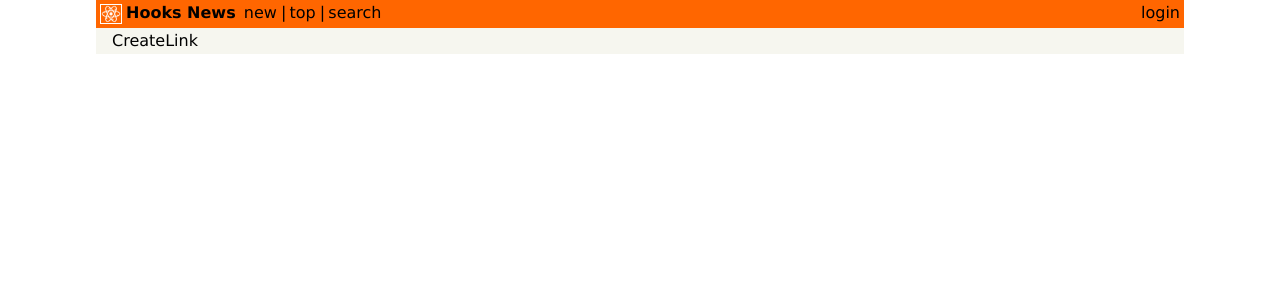
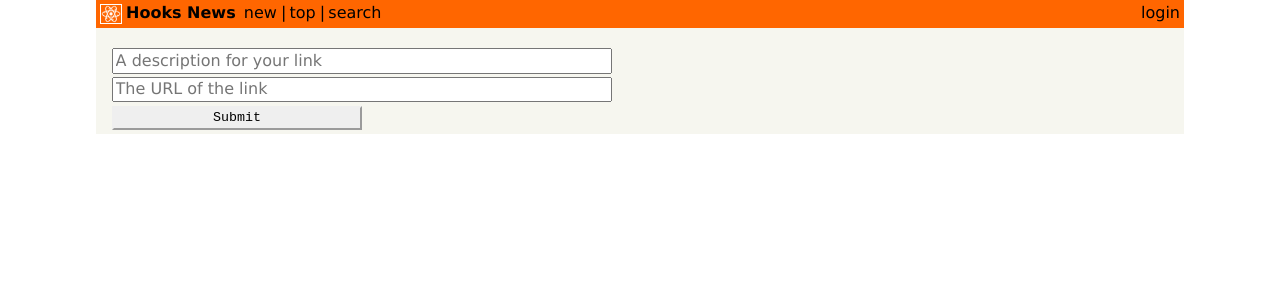
Before and after one commit to louiswongdev/hackernews-with-firebase, a React (Create React App) app: page /create in a window 1280 px wide. Shown: the top 300 px of the page. Built offline with nearby package versions, Linux system fonts and the light colour scheme; no server answers.

Commit message:
Added CreateLink component to submit new links via firestore. Also tweaked logic for error handling with login/create account on Login page

```diff
--- a/src/components/Auth/Login.js
+++ b/src/components/Auth/Login.js
@@ -22,7 +22,7 @@
     isSubmitting,
     handleChange,
     values,
-  } = useFormValidation(INITIAL_STATE, validateLogin, login, authenticateUser);
+  } = useFormValidation(INITIAL_STATE, validateLogin, authenticateUser, login);
 
   const handleLoginOrCreate = () => {
     setLogin(prevLogin => !prevLogin);
@@ -32,7 +32,7 @@
   async function authenticateUser() {
     const { name, email, password } = values;
     try {
-      const response = login
+      login
         ? await firebase.login(email, password)
         : await firebase.register(name, email, password);
 
--- a/src/components/Auth/useFormValidation.js
+++ b/src/components/Auth/useFormValidation.js
@@ -1,6 +1,6 @@
 import React, { useState, useEffect } from 'react';
 
-function useFormValidation(initialState, validate, isLogin, authenticate) {
+function useFormValidation(initialState, validate, authenticate, login) {
   const [values, setValues] = useState(initialState);
   const [errors, setErrors] = useState({});
   const [isSubmitting, setIsSubmitting] = useState(false);
@@ -26,13 +26,13 @@
   }
 
   function handleBlur() {
-    const validationErrors = validate(values, isLogin);
+    const validationErrors = validate(values, login);
     setErrors(validationErrors);
   }
 
   function handleSubmit(e) {
     e.preventDefault();
-    const validationErrors = validate(values, isLogin);
+    const validationErrors = validate(values, login);
     console.log(errors);
     setIsSubmitting(true);
     setErrors(validationErrors);
--- a/src/components/Auth/validateCreateLink.js
+++ b/src/components/Auth/validateCreateLink.js
@@ -1 +1,19 @@
-export default function validateCreateLink(values) {}
+export default function validateCreateLink(values) {
+  let errors = {};
+
+  // Description Errors
+  if (!values.description) {
+    errors.description = 'Description required';
+  } else if (values.description.length < 10) {
+    errors.description = 'description must be at least 10 characters';
+  }
+
+  // Url Errors
+  if (!values.url) {
+    errors.url = 'URL required';
+  } else if (!/^(ftp|http|https):\/\/[^ "]+$/.test(values.url)) {
+    errors.url = 'URL must be valid';
+  }
+
+  return errors;
+}
--- a/src/components/Auth/validateLogin.js
+++ b/src/components/Auth/validateLogin.js
@@ -1,11 +1,13 @@
-export default function validateLogin(values, isLogin, reset) {
+export default function validateLogin(values, loggedIn) {
   let errors = {};
 
   console.log(errors);
   // Name Errors
   // only set error on name field if user creating an account
-  if (!values.name && !isLogin) {
-    errors.name = 'Name required';
+  if (!loggedIn) {
+    if (!values.name) {
+      errors.name = 'Name required';
+    }
   }
 
   // Email Errors
--- a/src/components/Link/CreateLink.js
+++ b/src/components/Link/CreateLink.js
@@ -1,7 +1,70 @@
-import React from "react";
+import React, { useContext } from 'react';
+import useFormValidation from '../Auth/useFormValidation';
+import validateCreateLink from '../Auth/validateCreateLink';
+import { FirebaseContext } from '../../firebase';
+
+const INITIAL_STATE = {
+  description: '',
+  url: '',
+};
 
 function CreateLink(props) {
-  return <div>CreateLink</div>;
+  const { firebase, user } = useContext(FirebaseContext);
+  const { handleSubmit, handleChange, values, errors } = useFormValidation(
+    INITIAL_STATE,
+    validateCreateLink,
+    handleCreateLink,
+  );
+
+  function handleCreateLink() {
+    if (!user) {
+      props.history.push('/login');
+    } else {
+      const { url, description } = values;
+      const newLink = {
+        url,
+        description,
+        postedBy: {
+          id: user.uid,
+          name: user.displayName,
+        },
+        votes: [],
+        comments: [],
+        created: Date.now(),
+      };
+
+      firebase.db.collection('links').add(newLink);
+      props.history.push('/');
+    }
+  }
+
+  return (
+    <form onSubmit={handleSubmit} className="flex flex-column mt3">
+      <input
+        onChange={handleChange}
+        value={values.description}
+        name="description"
+        placeholder="A description for your link"
+        autoComplete="off"
+        type="text"
+        className={errors.description && 'error-input'}
+      />
+      {errors.description && <p className="error-text">{errors.description}</p>}
+      <input
+        onChange={handleChange}
+        value={values.url}
+        name="url"
+        placeholder="The URL of the link"
+        autoComplete="off"
+        type="url"
+        className={errors.url && 'error-input'}
+      />
+      {errors.url && <p className="error-text">{errors.url}</p>}
+      <button type="submit" className="button">
+        Submit
+      </button>
+    </form>
+  );
 }
 
 export default CreateLink;
--- a/src/firebase/context.js
+++ b/src/firebase/context.js
@@ -1,4 +1,4 @@
-import React, { createContext } from 'react';
+import { createContext } from 'react';
 
 const FirebaseContext = createContext(null);
 
--- a/src/firebase/firebase.js
+++ b/src/firebase/firebase.js
@@ -1,5 +1,6 @@
 import app from 'firebase/app';
 import 'firebase/auth';
+import 'firebase/firestore';
 
 import firebaseConfig from './config';
 
@@ -7,6 +8,7 @@
   constructor() {
     app.initializeApp(firebaseConfig);
     this.auth = app.auth();
+    this.db = app.firestore();
   }
 
   async register(name, email, password) {
```
